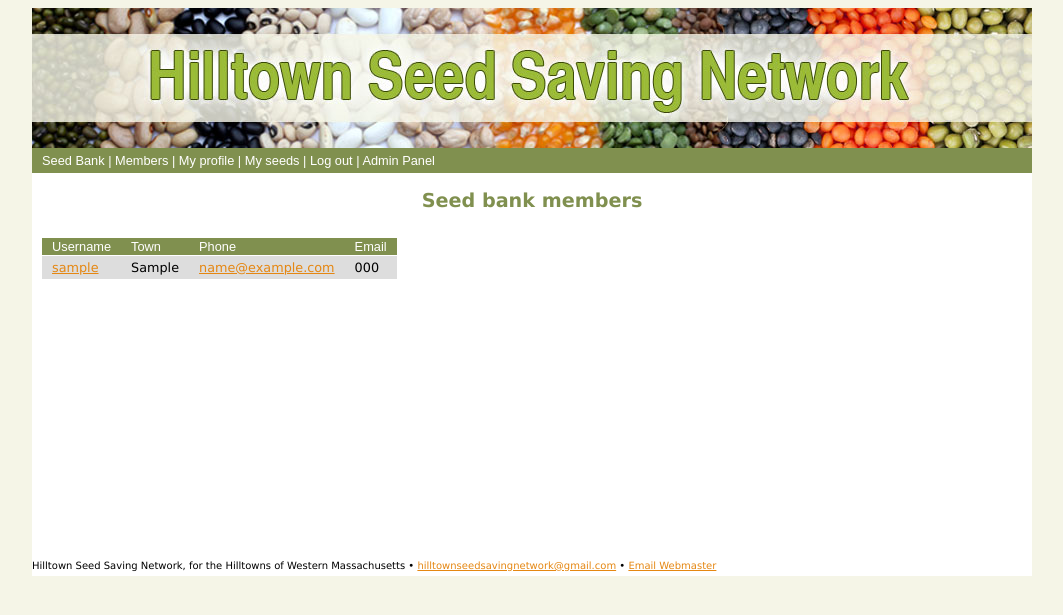
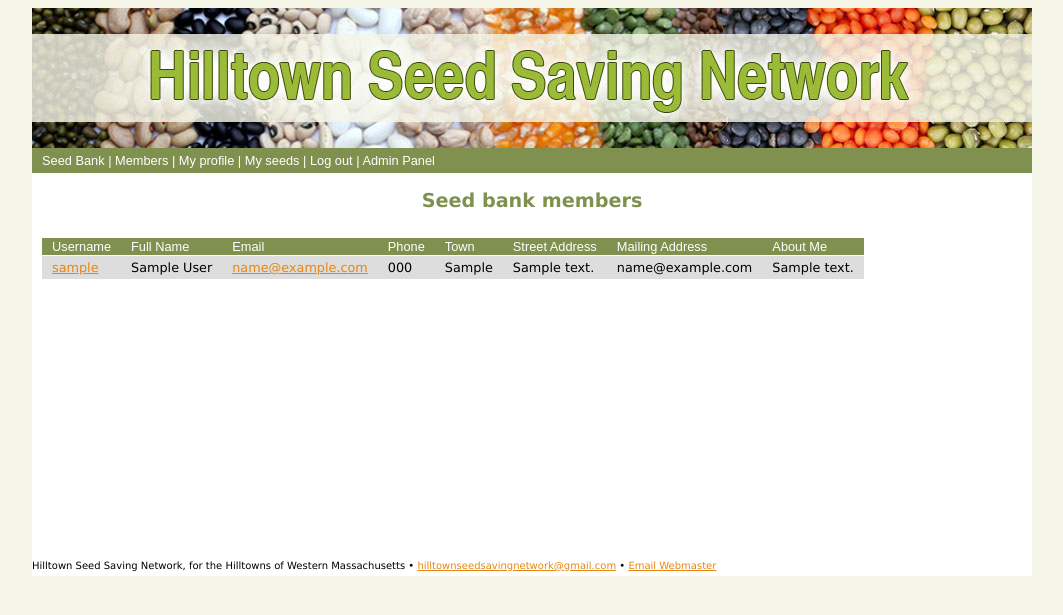
Before and after one commit to hackforwesternmass/seednetwork, a Django app: a page that uses seednetwork/templates/members.html in a window 1280 px wide. Shown: the top 615 px of the page, without its empty margins (108-1171 px from the left). Run offline with Django 3.2, Linux system fonts and the light colour scheme; a user stored in the database is signed in; tables that the repository leaves empty hold one stand-in row (values such as "Sample post").

Commit message:
fixed bugs in member update #5 (https://github.com/hackforwesternmass/seednetwork/issues/5)
Include in profile in update wasn't working. Fixed in views_users. And
added to profile. Added more info to members table. Fixed ordering of
columns (Town/Email).

```diff
--- a/seednetwork/templates/members.html
+++ b/seednetwork/templates/members.html
@@ -5,9 +5,13 @@
         <table class="results">
             <tr>
                 <th>Username</th>
+				<th>Full Name</th>
+                <th>Email</th>
+                <th>Phone</th>
                 <th>Town</th>
-                <th>Phone</th>
-                <th>Email</th>
+				<th>Street Address</th>
+				<th>Mailing Address</th>
+				<th>About Me</th>
             </tr>
             {% for mi in memberinfo_list %}
                 <tr>
@@ -23,7 +27,8 @@
                        {% endifequal %}
                    </td>
                    {% if mi.include_in_member_profiles %}
-                        <td>{{ mi.town }}</td>
+                        <td>{{ mi.user.first_name }} {{ mi.user.last_name }} </td>
+
                         <td>{% if mi.email_is_public %}
                                 <a href="mailto:{{ mi.user.email }}">{{ mi.user.email }}</a>
                             {% else %}
@@ -36,8 +41,26 @@
                                 <em>(private)</em>
                             {% endif %}
                         </td>
+
+						<td>{{ mi.town }}</td>
+
+						 <td>{% if mi.street_address_is_public %}
+                                {{ mi.street_address }}
+                            {% else %}
+                                <em>(private)</em>
+                            {% endif %}
+                        </td>
+
+						 <td>{% if mi.mailing_address_is_public %}
+                                {{ mi.mailing_address }}
+                            {% else %}
+                                <em>(private)</em>
+                            {% endif %}
+                        </td>
+
+						<td>{{ mi.about_me }}</td>
                    {% else %}
-                        <td colspan="3" style="text-align: center;"><em>(private)</em></td>
+                        <td colspan="7" style="text-align: center;"><em>(private)</em></td>
                    {% endif %}
 
                 </tr>
--- a/seednetwork/views_user.py
+++ b/seednetwork/views_user.py
@@ -30,6 +30,7 @@ def fill_member_from_form(mi, form):
 	mi.mailing_address = form.cleaned_data['mailing_address']
 	mi.mailing_address_is_public = form.cleaned_data['mailing_address_is_public']
 	mi.about_me = form.cleaned_data['about_me']
+	mi.include_in_member_profiles = form.cleaned_data['include_in_member_profiles']
 
 def new_user(request):
 
@@ -102,6 +103,7 @@ def edit_profile(request):
 		data['mailing_address'] = mi.mailing_address
 		data['mailing_address_is_public'] = mi.mailing_address_is_public
 		data['about_me'] = mi.about_me
+		data['include_in_member_profiles'] = mi.include_in_member_profiles
 
 		form = MemberInfoForm(data)
 
```
Also changed, not shown: seednetwork/templates/profile.html (+11 -9 lines).
